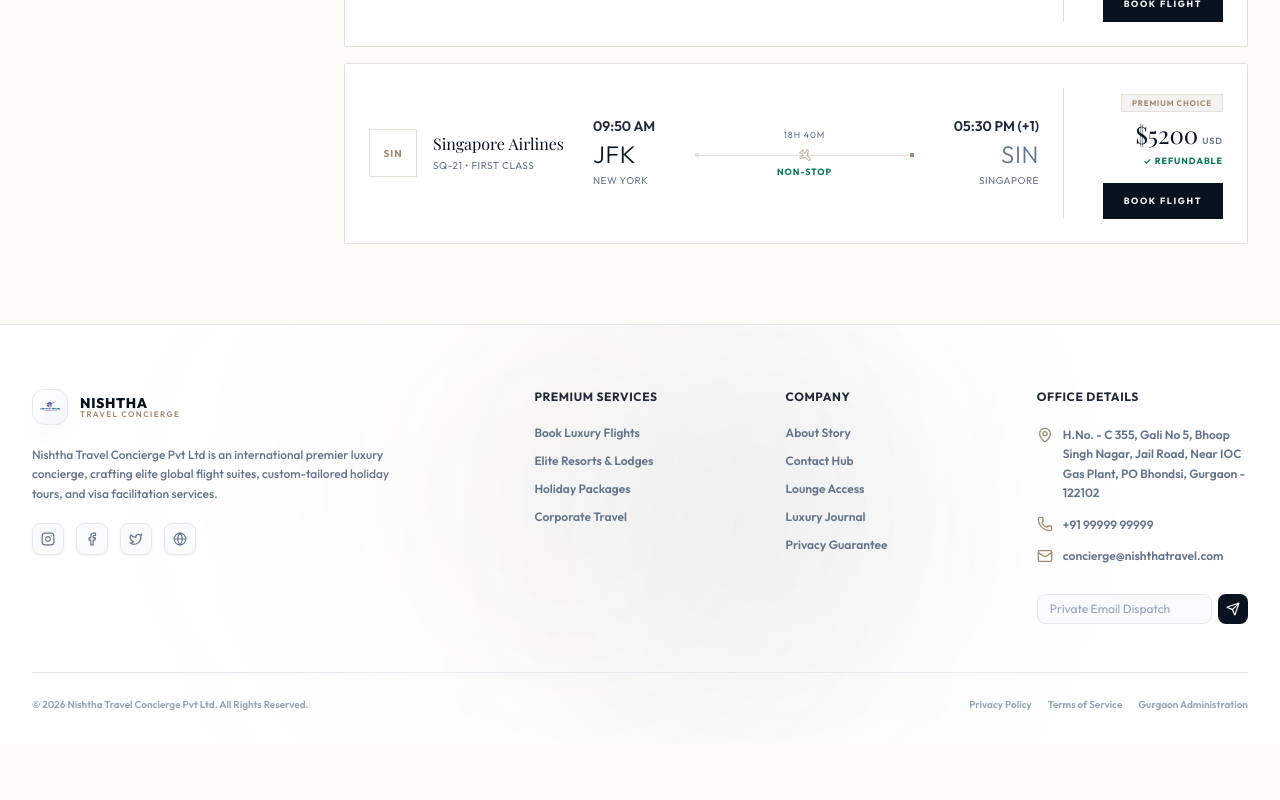
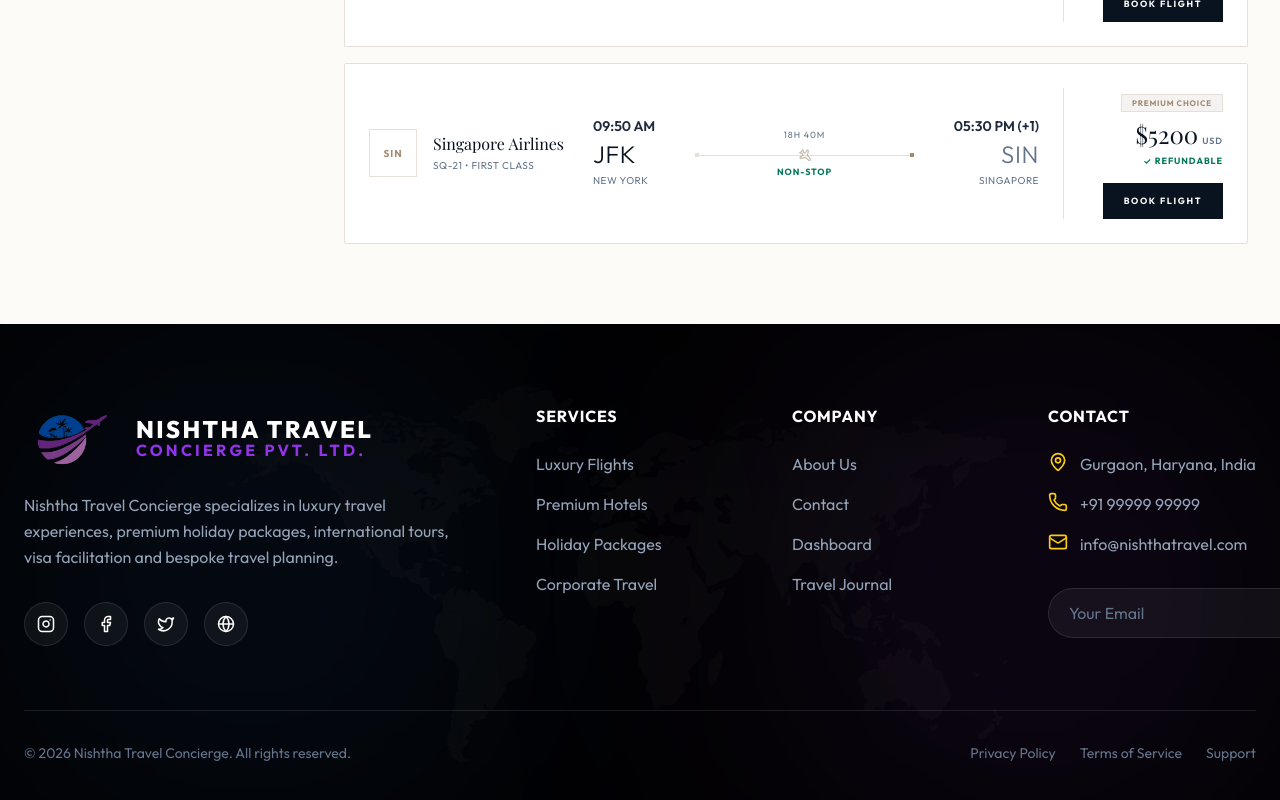
Before and after one commit to Adsource-It-Solution/Nishtha-Travel, a React (Vite) app: page /flights in a window 1280 px wide. Shown: the part 1290-2090 px from the top of the page. Before the commit the page ends 2034 px from the top, so only its background shows below. Built offline with nearby package versions, Linux system fonts and the light colour scheme; a web font is replaced by a local one.

Commit message:
landing page done

```diff
--- a/src/components/AnimatedCounters.tsx
+++ b/src/components/AnimatedCounters.tsx
@@ -17,12 +17,12 @@
             whileInView={{ opacity: 1, y: 0 }}
             viewport={{ once: true }}
             transition={{ duration: 0.5, delay: idx * 0.1 }}
-            className="glass-card p-6 text-center hover:border-brand-purple/20 transition-all duration-300 relative group overflow-hidden"
+            className="glass-card p-6 text-center hover:border-brand-yellow-500/20 transition-all duration-300 relative group overflow-hidden"
           >
             {/* Background glowing line */}
-            <div className="absolute top-0 left-1/2 -translate-x-1/2 w-1/3 h-[2px] bg-gradient-to-r from-transparent via-brand-purple to-transparent group-hover:w-2/3 transition-all duration-300" />
+            <div className="absolute top-0 left-1/2 -translate-x-1/2 w-1/3 h-[2px] bg-gradient-to-r from-transparent via-yellow-500 to-transparent group-hover:w-2/3 transition-all duration-300" />
 
-            <div className="w-10 h-10 rounded-xl bg-brand-purple/5 border border-brand-purple/10 text-brand-purple flex items-center justify-center mx-auto mb-4 group-hover:scale-110 transition-transform">
+            <div className="w-10 h-10 rounded-xl bg-yellow-500/5 border border-blue-500/10 text-yellow-500 flex items-center justify-center mx-auto mb-4 group-hover:scale-110 transition-transform">
               <IconComponent className="w-5 h-5" />
             </div>
 
--- a/src/components/Footer.tsx
+++ b/src/components/Footer.tsx
@@ -1,163 +1,281 @@
-import React, { useState } from 'react';
-import { Link } from 'react-router-dom';
-import { Mail, Phone, MapPin, Instagram, Facebook, Twitter, Globe, Send } from 'lucide-react';
+import React, { useState } from "react";
+import { Link } from "react-router-dom";
+import {
+  Mail,
+  Phone,
+  MapPin,
+  Instagram,
+  Facebook,
+  Twitter,
+  Globe,
+  Send,
+} from "lucide-react";
 
 export const Footer: React.FC = () => {
-  const [email, setEmail] = useState('');
+  const [email, setEmail] = useState("");
   const [subscribed, setSubscribed] = useState(false);
 
   const handleSubscribe = (e: React.FormEvent) => {
     e.preventDefault();
-    if (email.trim()) {
+
+    if (!email.trim()) return;
+
     setSubscribed(true);
-      setEmail('');
-      setTimeout(() => setSubscribed(false), 4000);
-    }
+    setEmail("");
+
+    setTimeout(() => {
+      setSubscribed(false);
+    }, 4000);
   };
 
   return (
-    <footer className="bg-white border-t border-soft-border pt-16 pb-8 relative overflow-hidden">
-      {/* Decorative radial gradients for luxury atmosphere */}
-      <div className="absolute top-0 right-1/4 w-[400px] h-[400px] bg-brand-blue/5 rounded-full blur-[100px] pointer-events-none" />
-      <div className="absolute bottom-0 left-1/4 w-[500px] h-[500px] bg-brand-purple/5 rounded-full blur-[120px] pointer-events-none" />
+    <footer className="relative bg-black text-white overflow-hidden">
 
-      <div className="max-w-7xl mx-auto px-4 sm:px-6 lg:px-8 relative z-10">
-        <div className="grid grid-cols-1 md:grid-cols-2 lg:grid-cols-5 gap-10 mb-12">
+      {/* World Map */}
+       <div
+    className="absolute inset-0 z-99"
+    style={{
+      backgroundImage: "url('/footer-bg.webp')",
+      backgroundPosition: "center",
+      backgroundRepeat: "no-repeat",
+      backgroundSize: "80%",
+      opacity: 1,
+    }}
+  />
 
-          {/* Brand Info */}
-          <div className="lg:col-span-2 space-y-5">
-            <Link to="/" className="flex items-center gap-3 group w-fit">
-              <div className="relative flex items-center justify-center w-9 h-9 rounded-xl bg-gradient-to-br from-white to-slate-100 shadow-luxury group-hover:scale-105 transition-all border border-soft-border">
+      {/* Overlay */}
+      <div className="absolute inset-0 bg-gradient-to-b from-black/40 via-black/10 to-black/20" />
+
+      {/* Glow Effects */}
+      <div className="absolute top-0 left-0 w-[500px] h-[500px] bg-blue-500/10 rounded-full blur-[140px]" />
+      <div className="absolute bottom-0 right-0 w-[500px] h-[500px] bg-purple-500/10 rounded-full blur-[140px]" />
+
+      <div className="relative z-10">
+
+        {/* TOP CTA */}
+        {/* <div className="max-w-7xl mx-auto px-6 pt-20">
+
+          <div className="bg-gradient-to-r from-blue-600 to-purple-600 rounded-[40px] p-8 md:p-14 flex flex-col lg:flex-row items-center justify-between gap-8 shadow-2xl">
+
+            <div>
+              <span className="uppercase tracking-[4px] text-white/80 text-xs font-bold">
+                Travel With Confidence
+              </span>
+
+              <h2 className="text-4xl md:text-5xl font-black text-white mt-3">
+                Ready For Your Next Adventure?
+              </h2>
+
+              <p className="text-white/80 mt-3 max-w-xl">
+                Discover curated luxury vacations,
+                premium travel experiences and
+                unforgettable journeys with Nishtha Travel.
+              </p>
+            </div>
+
+            <button className="bg-white text-black px-8 py-4 rounded-full font-bold hover:scale-105 transition-all">
+              Start Planning
+            </button>
+
+          </div>
+        </div> */}
+
+        {/* MAIN FOOTER */}
+        <div className="max-w-7xl mx-auto px-6 py-20">
+
+          <div className="grid lg:grid-cols-5 gap-12">
+
+            {/* BRAND */}
+            <div className="lg:col-span-2">
+
+              <Link
+                to="/"
+                className="flex items-center gap-4"
+              >
+                <div className=" flex items-center justify-center">
                   <img
-                  src="/favicon.svg"
+                      src="/logo.png"
                       alt="Nishtha Travel Logo"
-                  className="w-6 h-6 object-contain"
+                      className="w-24 h-16 object-contain"
                     />
                 </div>
+
                 <div>
-                <span className="text-sm font-extrabold tracking-wider font-sans text-brand-blue group-hover:text-brand-purple transition-colors block leading-tight">
-                  NISHTHA
-                </span>
-                <span className="text-[8px] block font-semibold tracking-[0.18em] uppercase text-brand-purple -mt-0.5 leading-none">
-                  Travel Concierge
+                  <h3 className="text-[24px] font-extrabold tracking-[0.1em] font-sans text-white group-hover:text-brand-blue transition-colors block leading-tight">
+                    NISHTHA TRAVEL
+                  </h3>
+
+                  <span className="text-[16px] block font-bold tracking-[0.2em] uppercase text-purple-600 -mt-0.5 leading-none">
+                    Concierge PVT. LTD.
                   </span>
                 </div>
               </Link>
-            <p className="text-slate-500 text-xs max-w-sm leading-relaxed font-medium">
-              Nishtha Travel Concierge Pvt Ltd is an international premier luxury concierge, crafting elite global flight suites, custom-tailored holiday tours, and visa facilitation services.
+
+              <p className="text-slate-400 mt-6 max-w-md leading-relaxed">
+                Nishtha Travel Concierge specializes
+                in luxury travel experiences, premium
+                holiday packages, international tours,
+                visa facilitation and bespoke travel planning.
               </p>
-            <div className="flex gap-3">
-              <a href="#" className="w-8 h-8 rounded-lg bg-slate-50 border border-soft-border hover:border-brand-purple/50 hover:bg-brand-purple/5 text-slate-500 hover:text-brand-purple flex items-center justify-center transition-all shadow-sm">
-                <Instagram className="w-3.5 h-3.5" />
+
+              {/* Social */}
+              <div className="flex gap-4 mt-8">
+
+                {[Instagram, Facebook, Twitter, Globe].map(
+                  (Icon, idx) => (
+                    <a
+                      key={idx}
+                      href="#"
+                      className="
+                      w-11 h-11
+                      rounded-full
+                      bg-white/5
+                      border
+                      border-white/10
+                      hover:bg-yellow-400
+                      hover:text-black
+                      flex
+                      items-center
+                      justify-center
+                      transition-all
+                      duration-300
+                    "
+                    >
+                      <Icon size={18} />
                     </a>
-              <a href="#" className="w-8 h-8 rounded-lg bg-slate-50 border border-soft-border hover:border-brand-purple/50 hover:bg-brand-purple/5 text-slate-500 hover:text-brand-purple flex items-center justify-center transition-all shadow-sm">
-                <Facebook className="w-3.5 h-3.5" />
-              </a>
-              <a href="#" className="w-8 h-8 rounded-lg bg-slate-50 border border-soft-border hover:border-brand-purple/50 hover:bg-brand-purple/5 text-slate-500 hover:text-brand-purple flex items-center justify-center transition-all shadow-sm">
-                <Twitter className="w-3.5 h-3.5" />
-              </a>
-              <a href="#" className="w-8 h-8 rounded-lg bg-slate-50 border border-soft-border hover:border-brand-purple/50 hover:bg-brand-purple/5 text-slate-500 hover:text-brand-purple flex items-center justify-center transition-all shadow-sm">
-                <Globe className="w-3.5 h-3.5" />
-              </a>
+                  )
+                )}
+
               </div>
             </div>
 
-          {/* Quick links - Travel */}
+            {/* SERVICES */}
             <div>
-            <h4 className="text-dark-text font-bold text-xs uppercase tracking-wider mb-5">Premium Services</h4>
-            <ul className="space-y-3 text-xs font-semibold">
-              <li>
-                <Link to="/flights" className="text-slate-500 hover:text-brand-purple transition-colors">Book Luxury Flights</Link>
-              </li>
-              <li>
-                <Link to="/hotels" className="text-slate-500 hover:text-brand-purple transition-colors">Elite Resorts & Lodges</Link>
-              </li>
-              <li>
-                <Link to="/packages" className="text-slate-500 hover:text-brand-purple transition-colors">Holiday Packages</Link>
-              </li>
-              {/* <li>
-                <Link to="/visa" className="text-slate-500 hover:text-brand-purple transition-colors">Visa Services</Link>
-              </li> */}
-              <li>
-                <Link to="/about" className="text-slate-500 hover:text-brand-purple transition-colors">Corporate Travel</Link>
-              </li>
+              <h4 className="text-white font-bold uppercase tracking-wider mb-6">
+                Services
+              </h4>
+
+              <ul className="space-y-4 text-slate-400">
+                <li><Link to="/flights">Luxury Flights</Link></li>
+                <li><Link to="/hotels">Premium Hotels</Link></li>
+                <li><Link to="/packages">Holiday Packages</Link></li>
+                <li><Link to="/about">Corporate Travel</Link></li>
               </ul>
             </div>
 
-          {/* Quick links - Company */}
+            {/* COMPANY */}
             <div>
-            <h4 className="text-dark-text font-bold text-xs uppercase tracking-wider mb-5">Company</h4>
-            <ul className="space-y-3 text-xs font-semibold">
-              <li>
-                <Link to="/about" className="text-slate-500 hover:text-brand-purple transition-colors">About Story</Link>
-              </li>
-              <li>
-                <Link to="/contact" className="text-slate-500 hover:text-brand-purple transition-colors">Contact Hub</Link>
-              </li>
-              <li>
-                <Link to="/dashboard" className="text-slate-500 hover:text-brand-purple transition-colors">Lounge Access</Link>
-              </li>
-              <li>
-                <a href="#" className="text-slate-500 hover:text-brand-purple transition-colors">Luxury Journal</a>
-              </li>
-              <li>
-                <a href="#" className="text-slate-500 hover:text-brand-purple transition-colors">Privacy Guarantee</a>
-              </li>
+              <h4 className="text-white font-bold uppercase tracking-wider mb-6">
+                Company
+              </h4>
+
+              <ul className="space-y-4 text-slate-400">
+                <li><Link to="/about">About Us</Link></li>
+                <li><Link to="/contact">Contact</Link></li>
+                <li><Link to="/dashboard">Dashboard</Link></li>
+                <li><a href="#">Travel Journal</a></li>
               </ul>
             </div>
 
-          {/* Contact & Newsletter */}
-          <div className="space-y-5">
-            <h4 className="text-dark-text font-bold text-xs uppercase tracking-wider">Office Details</h4>
-            <div className="space-y-3 text-xs text-slate-500 font-semibold leading-relaxed">
-              <div className="flex gap-2.5 items-start">
-                <MapPin className="w-4 h-4 text-brand-purple shrink-0 mt-0.5" />
+            {/* CONTACT */}
+            <div>
+
+              <h4 className="text-white font-bold uppercase tracking-wider mb-6">
+                Contact
+              </h4>
+
+              <div className="space-y-4 text-slate-400">
+
+                <div className="flex gap-3">
+                  <MapPin className="w-5 h-5 text-yellow-400 shrink-0" />
                   <span>
-                  H.No. - C 355, Gali No 5, Bhoop Singh Nagar, Jail Road, Near IOC Gas Plant, PO Bhondsi, Gurgaon - 122102
+                    Gurgaon, Haryana, India
                   </span>
                 </div>
-              <div className="flex gap-2.5 items-center">
-                <Phone className="w-4 h-4 text-brand-purple shrink-0" />
+
+                <div className="flex gap-3">
+                  <Phone className="w-5 h-5 text-yellow-400" />
                   <span>+91 99999 99999</span>
                 </div>
-              <div className="flex gap-2.5 items-center">
-                <Mail className="w-4 h-4 text-brand-purple shrink-0" />
-                <span>concierge@nishthatravel.com</span>
-              </div>
+
+                <div className="flex gap-3">
+                  <Mail className="w-5 h-5 text-yellow-400" />
+                  <span>info@nishthatravel.com</span>
                 </div>
 
-            {/* Direct Newsletter inside footer */}
-            <div className="pt-2">
-              <form onSubmit={handleSubscribe} className="flex gap-1.5 max-w-xs">
+              </div>
+
+              {/* Newsletter */}
+              <div className="mt-8">
+
+                <form
+                  onSubmit={handleSubscribe}
+                  className="flex gap-2"
+                >
                   <input
                     type="email"
+                    value={email}
                     required
-                  value={email}
-                  onChange={(e) => setEmail(e.target.value)}
-                  placeholder="Private Email Dispatch"
-                  className="bg-slate-50 border border-soft-border rounded-lg px-3 py-1.5 text-xs text-dark-text placeholder-slate-400 focus:outline-none focus:border-brand-purple w-full"
+                    onChange={(e) =>
+                      setEmail(e.target.value)
+                    }
+                    placeholder="Your Email"
+                    className="
+                      flex-1
+                      bg-white/5
+                      border
+                      border-white/10
+                      rounded-full
+                      px-5
+                      py-3
+                      text-white
+                      placeholder:text-slate-500
+                      focus:outline-none
+                    "
                   />
-                <button type="submit" className="p-2 rounded-lg bg-brand-blue hover:bg-brand-purple text-white transition-colors">
-                  <Send className="w-3.5 h-3.5" />
+
+                  <button
+                    type="submit"
+                    className="
+                      bg-yellow-400
+                      text-black
+                      rounded-full
+                      px-5
+                      py-3
+                      font-bold
+                    "
+                  >
+                    <Send size={18} />
                   </button>
                 </form>
+
                 {subscribed && (
-                <span className="text-[10px] text-emerald-500 font-bold block mt-1.5">✓ Dispatched successfully!</span>
+                  <p className="text-green-400 text-sm mt-3">
+                    ✓ Successfully subscribed
+                  </p>
                 )}
               </div>
-          </div>
+
             </div>
 
-        {/* Divider */}
-        <div className="border-t border-soft-border pt-6 flex flex-col md:flex-row justify-between items-center gap-3 text-[10px] font-semibold text-slate-400">
-          <div>
-            <span>© {new Date().getFullYear()} Nishtha Travel Concierge Pvt Ltd. All Rights Reserved.</span>
           </div>
-          <div className="flex gap-4">
-            <a href="#" className="hover:text-brand-purple transition-colors">Privacy Policy</a>
-            <a href="#" className="hover:text-brand-purple transition-colors">Terms of Service</a>
-            <a href="#" className="hover:text-brand-purple transition-colors">Gurgaon Administration</a>
+
+          {/* Bottom */}
+          <div className="border-t border-white/10 mt-16 pt-8 flex flex-col lg:flex-row justify-between items-center gap-4">
+
+            <p className="text-slate-500 text-sm">
+              © {new Date().getFullYear()} Nishtha Travel Concierge.
+              All rights reserved.
+            </p>
+
+            <div className="flex gap-6 text-slate-500 text-sm">
+              <a href="#">Privacy Policy</a>
+              <a href="#">Terms of Service</a>
+              <a href="#">Support</a>
             </div>
+
+          </div>
+
         </div>
       </div>
     </footer>
--- a/src/components/Navbar.tsx
+++ b/src/components/Navbar.tsx
@@ -52,9 +52,9 @@
               <div className="flex items-center justify-between gap-8 pb-2">
                 {/* Logo */}
                 <Link to="/" className="flex items-center gap-3 group">
-                  <div className="relative flex items-center justify-center w-28 h-12 bg-white transition-all border border-[#E5E0D8] rounded-lg">
+                  <div className="relative flex items-center justify-center w-16 h-14 transition-all">
                     <img
-                      src="/favicon.svg"
+                      src="/logo.png"
                       alt="Nishtha Travel Logo"
                       className="w-24 h-16 object-contain"
                     />
@@ -98,9 +98,9 @@
 
                 {/* Right Side */}
                 <div className="flex items-center gap-8">
-                  <button className="font-semibold flex items-center gap-2">
+                  {/* <button className="font-semibold flex items-center gap-2">
                     🌐 EN
-                  </button>
+                  </button> */}
 
                   <Link
                     to="/dashboard"
--- a/src/components/Testimonials.tsx
+++ b/src/components/Testimonials.tsx
@@ -38,7 +38,7 @@
               right-6
               w-20
               h-20
-              text-brand-purple/10
+              text-yellow-500/10
             "
           />
 
@@ -88,7 +88,7 @@
                 {testimonial.role}
               </p>
 
-              <span className="text-brand-purple text-sm font-semibold">
+              <span className="text-yellow-500 text-sm font-semibold">
                 {testimonial.location}
               </span>
             </div>
--- a/src/pages/DestinationDetailsPage.tsx
+++ b/src/pages/DestinationDetailsPage.tsx
@@ -63,7 +63,7 @@
 
             <div className="flex flex-wrap items-center justify-center sm:justify-start gap-4 text-xs sm:text-sm pt-2">
               <span className="flex items-center gap-1 font-bold bg-brand-purple/10 text-brand-purple px-3 py-1 rounded-none border border-brand-purple/20">
-                <Star className="w-4 h-4 fill-brand-purple text-brand-purple" />
+                <Star className="w-4 h-4 fill-yellow-500 text-yellow-500" />
                 {destination.rating} ({destination.reviewsCount} guest ratings)
               </span>
               <span className="flex items-center gap-1.5 bg-white border border-[#E5E0D8] px-3 py-1 rounded-none text-slate-600 shadow-sm font-semibold">
```
Also changed, not shown: src/components/DestinationCard.tsx (+5 -5 lines), src/components/SearchTabs.tsx (+15 -15 lines), src/pages/LandingPage.tsx (+23 -18 lines), public/footer-bg.webp (added), public/logo.png (added). Lines whose indentation alone changed are shown as unchanged.
